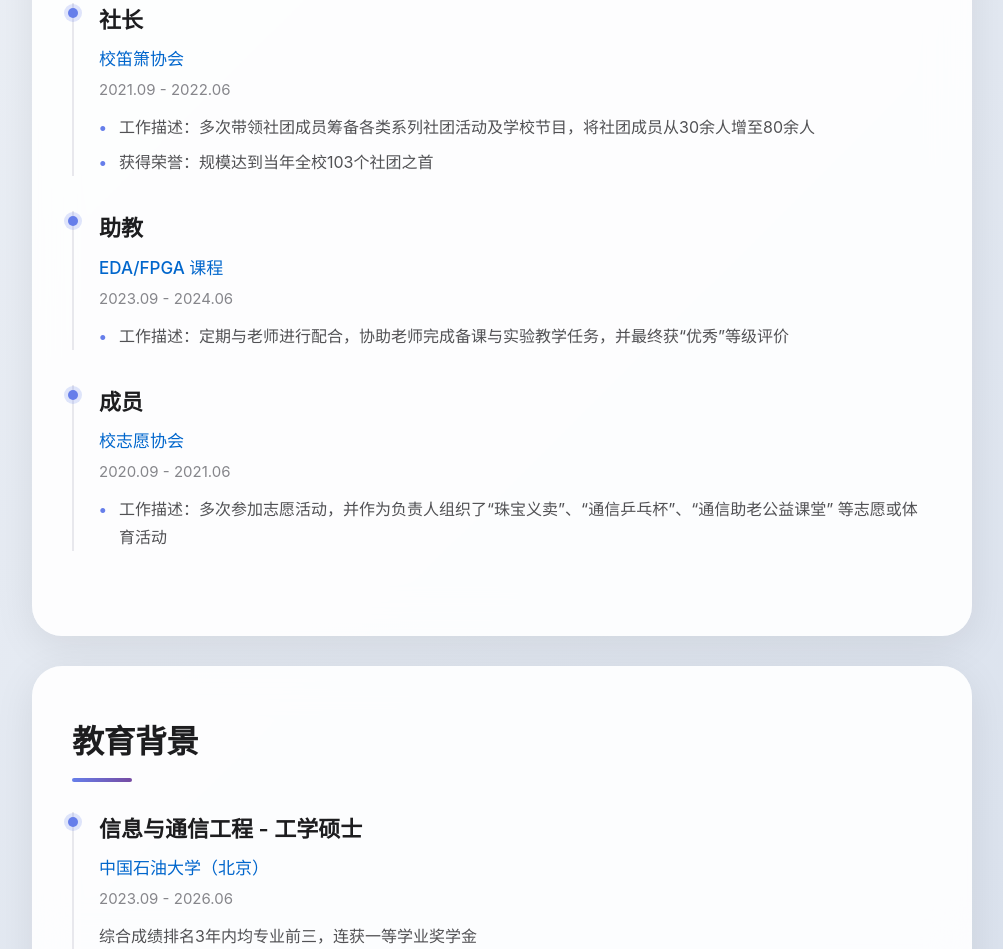
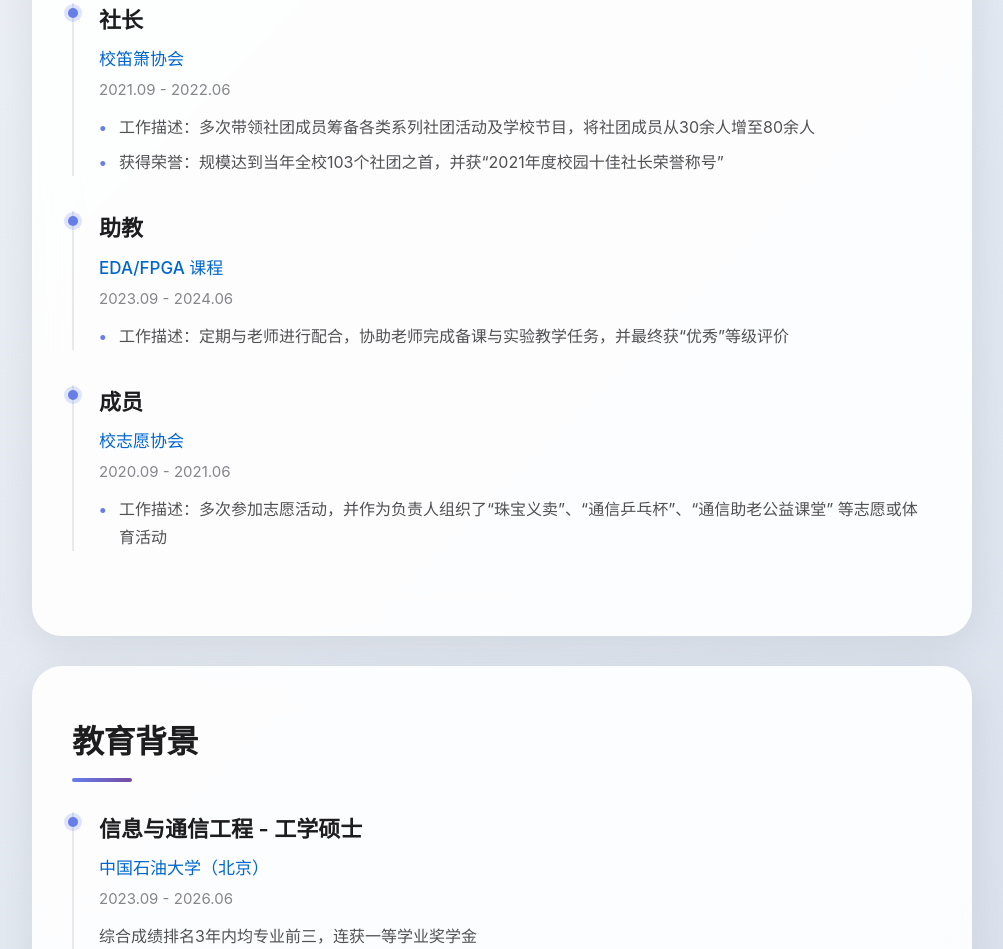
Before and after one commit to zhw051/my-resume, a plain HTML site: page index.html in a window 1280 px wide. Shown: the part 1239-2188 px from the top of the page, without its empty margins (138-1141 px from the left). Drawn offline with Linux system fonts and the light colour scheme.

Commit message:
Update index.html

```diff
--- a/index.html
+++ b/index.html
@@ -403,7 +403,7 @@
                 <div class="date">2021.09 - 2022.06</div>
                 <ul>
                     <li>工作描述：多次带领社团成员筹备各类系列社团活动及学校节目，将社团成员从30余人增至80余人</li>
-                    <li>获得荣誉：规模达到当年全校103个社团之首</li>
+                    <li>获得荣誉：规模达到当年全校103个社团之首，并获“2021年度校园十佳社长荣誉称号”</li>
                 </ul>
             </div>
 
```
